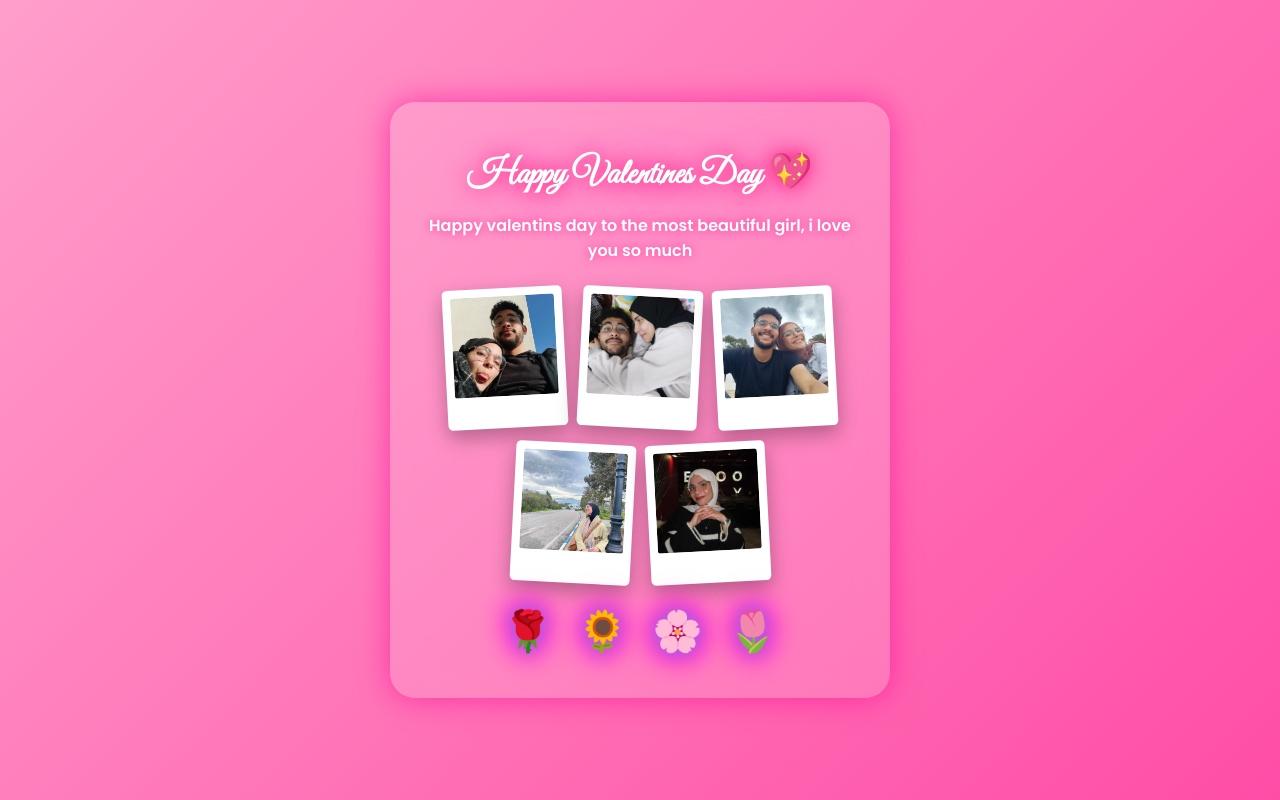
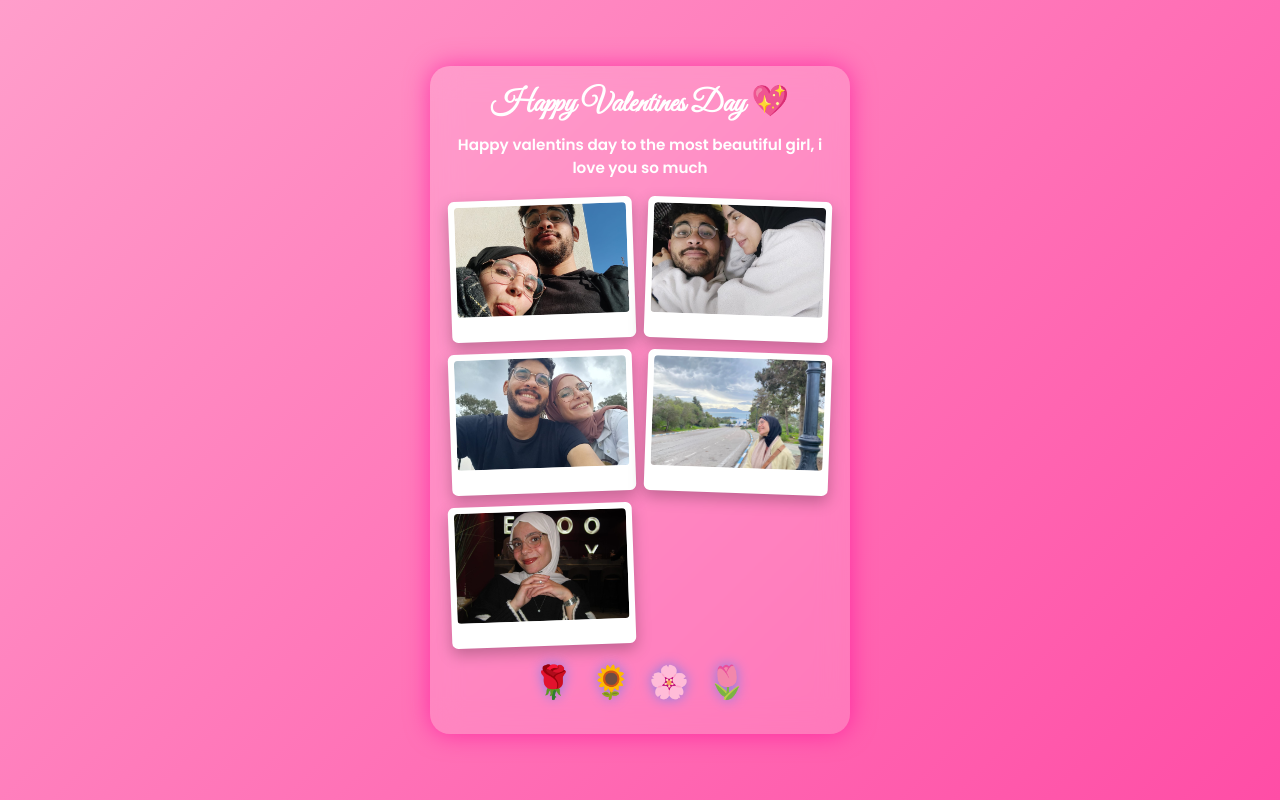
Before and after one commit to LookatGod-afk/To-my-beautiful-girl, a plain HTML site: page index.html in a window 1280 px wide. Drawn offline with Linux system fonts and the light colour scheme.

Commit message:
Update index.html

```diff
--- a/index.html
+++ b/index.html
@@ -2,113 +2,108 @@
 <html lang="en">
 <head>
 <meta charset="UTF-8">
-<meta name="viewport" content="width=device-width, initial-scale=1.0">
+<meta name="viewport" content="width=device-width, initial-scale=1.0, maximum-scale=1.0">
 <title>Happy Valentine's Day ❤️</title>
 <link href="https://fonts.googleapis.com/css2?family=Poppins:wght@300;600&family=Great+Vibes&display=swap" rel="stylesheet">
 
 <style>
-* { box-sizing: border-box; }
+* { box-sizing: border-box; margin: 0; padding: 0; }
 
 body {
-    margin: 0;
-    padding: 20px;
     font-family: 'Poppins', sans-serif;
     background: linear-gradient(135deg, #ff9ecb, #ff4da6);
+    min-height: 100vh;
     display: flex;
     justify-content: center;
     align-items: center;
-    min-height: 100vh;
-    overflow-x: hidden;
+    padding: 15px;
 }
 
 .container {
     width: 100%;
-    max-width: 500px;
-    text-align: center;
+    max-width: 420px;
     background: rgba(255,255,255,0.15);
     backdrop-filter: blur(15px);
-    padding: 25px;
-    border-radius: 25px;
-    box-shadow: 0 0 30px rgba(255,0,150,0.6);
+    padding: 20px;
+    border-radius: 20px;
+    box-shadow: 0 0 25px rgba(255,0,150,0.6);
+    text-align: center;
 }
 
 h1 {
     font-family: 'Great Vibes', cursive;
-    font-size: 2.2rem;
+    font-size: 1.9rem;
     color: white;
     margin-bottom: 10px;
-    text-shadow: 0 0 20px #ff1a75, 0 0 40px #ff66cc;
+    line-height: 1.2;
 }
 
 p {
-    font-size: 1rem;
+    font-size: 0.95rem;
     color: white;
     font-weight: 600;
-    margin-bottom: 25px;
-    text-shadow: 0 0 10px #ff3399;
+    margin-bottom: 20px;
 }
 
 .polaroid-container {
-    display: flex;
-    flex-wrap: wrap;
-    justify-content: center;
-    gap: 15px;
+    display: grid;
+    grid-template-columns: repeat(2, 1fr);
+    gap: 12px;
+    margin-bottom: 20px;
 }
 
 .polaroid {
-    width: 120px;
     background: white;
-    padding: 8px 8px 25px 8px;
-    border-radius: 5px;
-    box-shadow: 0 8px 20px rgba(0,0,0,0.3);
-    transform: rotate(-3deg);
-    transition: transform 0.3s ease;
+    padding: 6px 6px 18px 6px;
+    border-radius: 6px;
+    box-shadow: 0 6px 15px rgba(0,0,0,0.25);
+    transform: rotate(-2deg);
 }
 
 .polaroid:nth-child(even) {
-    transform: rotate(3deg);
+    transform: rotate(2deg);
 }
 
 .polaroid img {
     width: 100%;
-    height: 100px;
+    height: 110px;
     object-fit: cover;
-    border-radius: 3px;
-}
-
-.polaroid:hover {
-    transform: scale(1.05) rotate(0deg);
+    border-radius: 4px;
 }
 
 .bouquet {
-    margin-top: 30px;
     display: flex;
     justify-content: center;
-    gap: 25px;
+    gap: 18px;
+    margin-top: 10px;
 }
 
 .flower {
-    font-size: 2.5rem;
+    font-size: 2rem;
     animation: float 3s ease-in-out infinite, glow 2s ease-in-out infinite alternate;
-    filter: drop-shadow(0 0 10px #ff00cc);
 }
 
 @keyframes float {
     0% { transform: translateY(0px); }
-    50% { transform: translateY(-15px); }
+    50% { transform: translateY(-10px); }
     100% { transform: translateY(0px); }
 }
 
 @keyframes glow {
-    0% { text-shadow: 0 0 10px #ff00cc, 0 0 20px #ff66ff; }
-    100% { text-shadow: 0 0 25px #00ffff, 0 0 40px #ff00cc; }
+    0% { text-shadow: 0 0 8px #ff00cc; }
+    100% { text-shadow: 0 0 18px #00ffff; }
+}
+
+@media (max-width: 350px) {
+    .polaroid-container {
+        grid-template-columns: 1fr;
+    }
 }
 </style>
 </head>
 
 <body>
 
-<!-- Autoplay Music (Best possible compatibility) -->
 <audio id="bgMusic" autoplay loop playsinline>
     <source src="your-music-file.mp3" type="audio/mpeg">
 </audio>
@@ -118,11 +113,11 @@ p {
     <p>Happy valentins day to the most beautiful girl, i love you so much</p>
 
     <div class="polaroid-container">
-        <div class="polaroid"><img src="photo1.jpg"></div>
-        <div class="polaroid"><img src="photo2.jpg"></div>
-        <div class="polaroid"><img src="photo3.jpg"></div>
-        <div class="polaroid"><img src="photo4.jpg"></div>
-        <div class="polaroid"><img src="photo5.jpg"></div>
+        <div class="polaroid"><img src="photo1.jpg" alt="Memory 1"></div>
+        <div class="polaroid"><img src="photo2.jpg" alt="Memory 2"></div>
+        <div class="polaroid"><img src="photo3.jpg" alt="Memory 3"></div>
+        <div class="polaroid"><img src="photo4.jpg" alt="Memory 4"></div>
+        <div class="polaroid"><img src="photo5.jpg" alt="Memory 5"></div>
     </div>
 
     <div class="bouquet">
@@ -134,13 +129,10 @@ p {
 </div>
 
 <script>
-// Force autoplay attempt for mobile browsers
 window.addEventListener('load', function() {
     const music = document.getElementById('bgMusic');
     music.play().catch(() => {
-        // If blocked, try again on first interaction
         document.addEventListener('touchstart', () => music.play(), { once: true });
-        document.addEventListener('click', () => music.play(), { once: true });
     });
 });
 </script>
```
